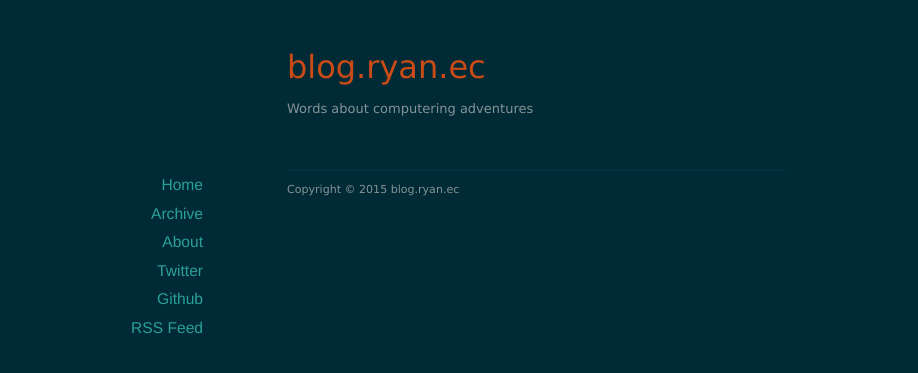
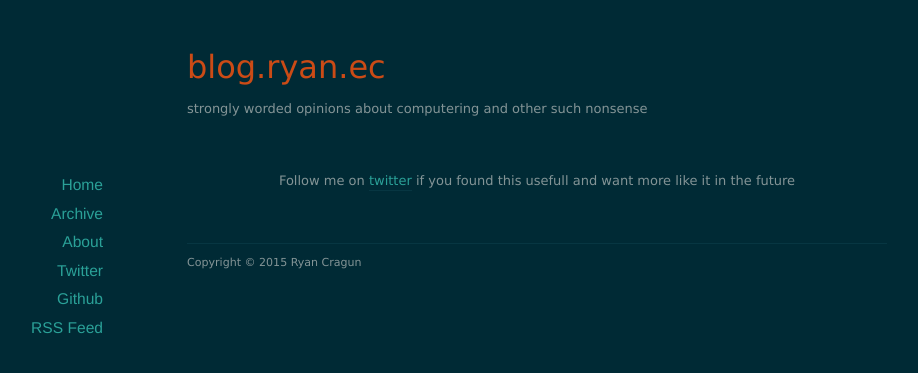
Before and after one commit to ryancragun/ryancragun.github.io, a Jekyll site: the page built from index.html, in a window 1280 px wide. Shown: the top 373 px of the page, without its empty margins (103-1021 px from the left). Built offline with Jekyll 4.4.1, drawn with Linux system fonts in a browser that asks for light colours; nearby versions of some CDN libraries; the list of posts is cut into pages by our own code.

Commit message:
Update the layout defaults a bit

```diff
--- a/_config.yml
+++ b/_config.yml
@@ -1,11 +1,10 @@
+name: blog.ryan.ec
 title: blog.ryan.ec
-name: blog.ryan.ec
 url: https://blog.ryan.ec
-description: Words about computering adventures
+description: strongly worded opinions about computering and other such nonsense
 permalink: /:year/:month/:day/:title/
-paginate: 10
-pygments: true
+paginate: 5
+highlighter: pygments
 exclude: ['README.md', 'Gemfile.lock', 'Gemfile', 'Rakefile']
-url: "http://yourdomain.com" # the base hostname & protocol for your site
 twitter_username: ryancragun
 github_username: ryancragun
--- a/_layouts/default.html
+++ b/_layouts/default.html
@@ -18,7 +18,7 @@
 <body>
 
   <header id="header">
-    <h1>{{ site.name }}</h1>
+    <h1><a href="/">{{ site.name }}</a></h1>
     <p>{{ site.description }}</p>
   </header>
 
@@ -40,10 +40,16 @@
       {{ content }}
     </div>
 
+    <center>
+      <p>
+        Follow me on <a href="https://twitter.com/ryancragun">twitter</a> if you
+        found this usefull and want more like it in the future
+      </p>
+    </center>
   </div>
 
   <footer id="footer">
-    <p class="copyright">Copyright &copy; {{ site.time | date: '%Y' }} {{ site.name }}</p>
+    <p class="copyright">Copyright &copy; {{ site.time | date: '%Y' }} Ryan Cragun</p>
   </footer>
 
   <script src="//ajax.googleapis.com/ajax/libs/jquery/1.10.1/jquery.min.js"></script>
--- a/assets/css/style.css
+++ b/assets/css/style.css
@@ -57,7 +57,7 @@ sup { vertical-align: super; font-size: 0.85em; }
 sub { vertical-align: sub; font-size: 0.85em; }
 
 code {
-    font: 0.85em Monaco, Courier, Monospace;
+    font: 1em Consolas, Monaco, Courier, Monospace;
 }
 
 blockquote {
@@ -109,13 +109,13 @@ h3 {
 
 /*** Structure ***/
 #page {
-	width: 500px;
+	width: 700px;
 	margin: 0 auto;
 	position: relative;
 }
 
 #header {
-	width: 500px;
+	width: 700px;
 	margin: 40px auto 50px auto;
 }
 #header h1 {
@@ -127,7 +127,7 @@ h3 {
 }
 
 #footer {
-	width: 500px;
+	width: 700px;
 	margin: 50px auto 20px auto;
 	padding-top: 10px;
 	font-size: 0.85em;
@@ -135,7 +135,7 @@ h3 {
 }
 
 #content {
-	width: 500px;
+	width: 700px;
 	margin: 0 auto;
 }
 
--- a/index.html
+++ b/index.html
@@ -1,6 +1,6 @@
 ---
 layout: default
-title: Solar Theme
+title: blog.ryan.ec
 ---
 
 {% for post in paginator.posts %}
@@ -21,7 +21,6 @@ title: Solar Theme
 	</article>
 
 {% endfor %}
-
 
 
 {% if paginator.total_pages > 1 %}
```
Also changed, not shown: about/index.markdown (+6 -3 lines), assets/css/colors-dark.css (line endings or trailing spaces), favicon.ico (added).
